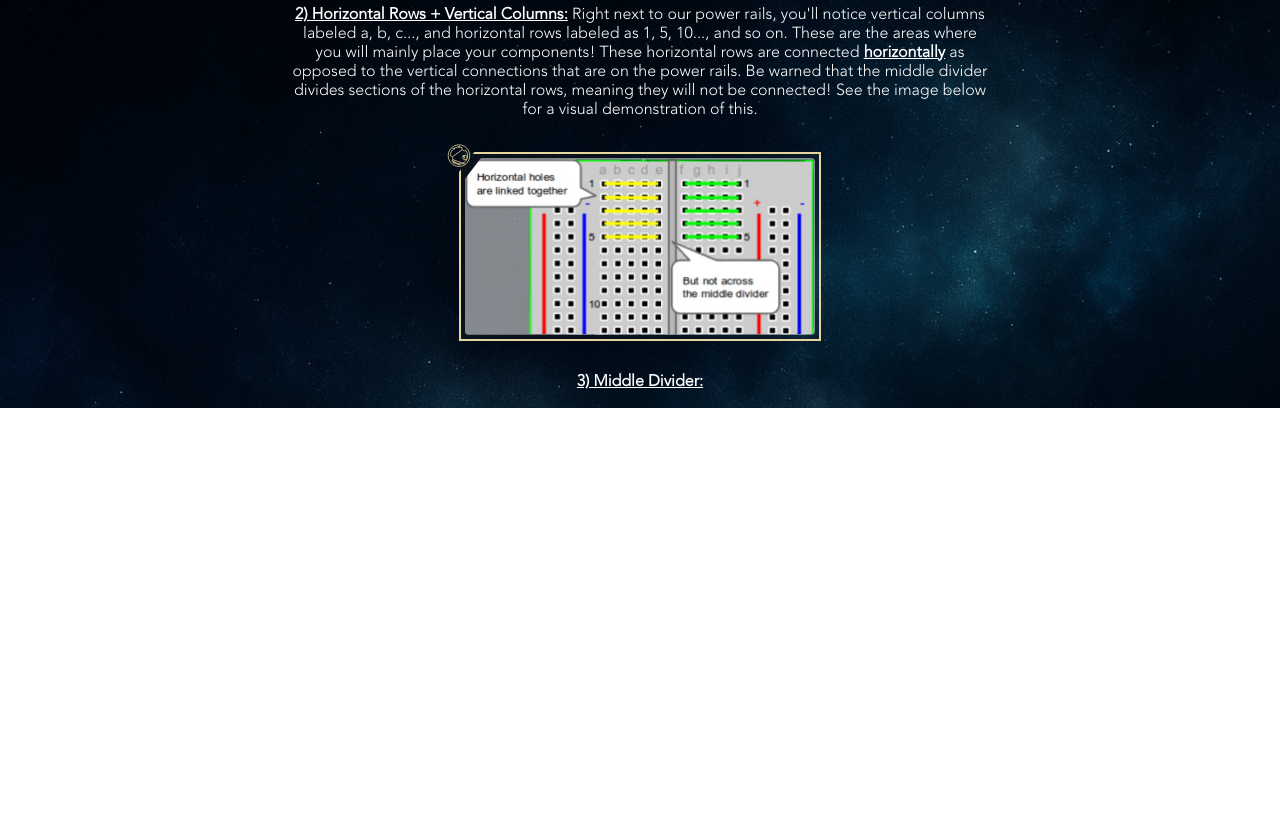
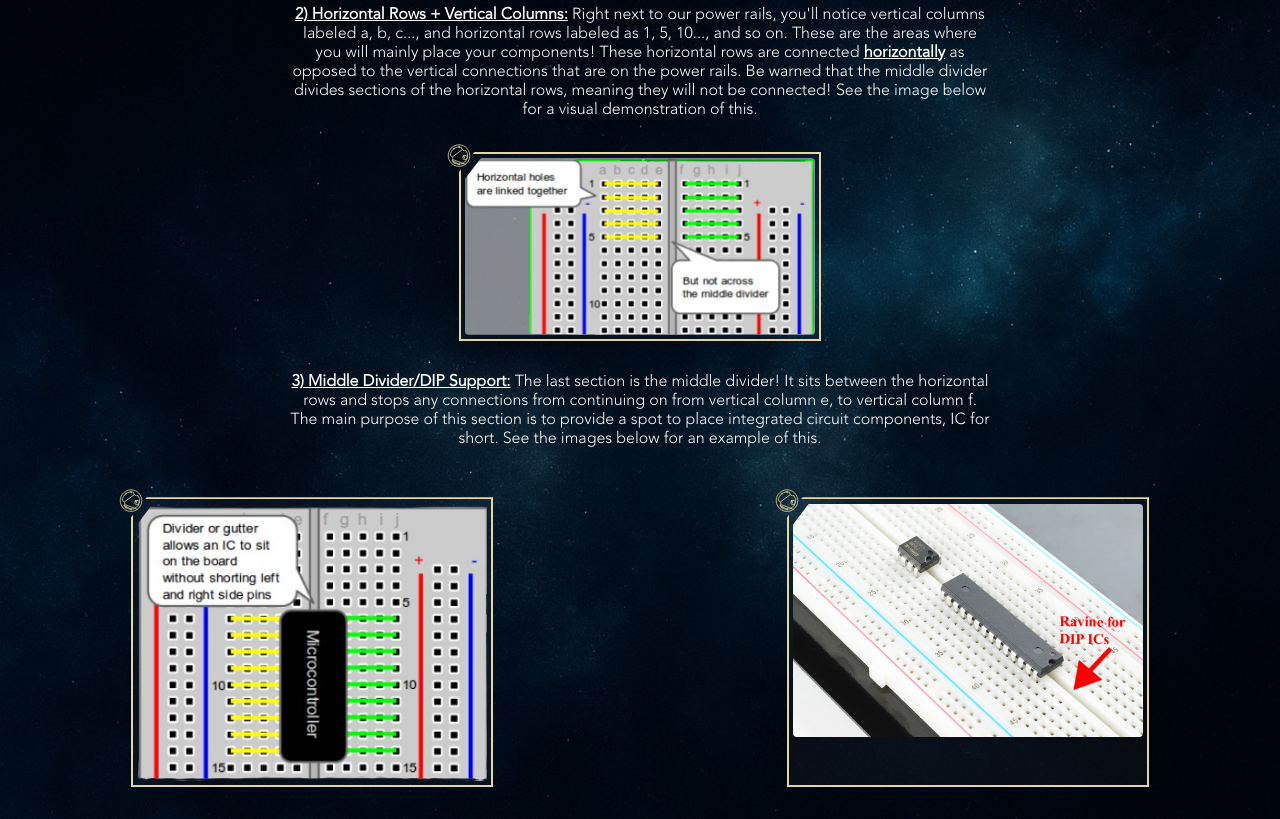
Before and after one commit to KoHuynh/WebsiteTest, a plain HTML site: page breadBoarding.html in a window 1280 px wide. Shown: the part 1592-2411 px from the top of the page. Before the commit the page ends 2000 px from the top, so only its background shows below. Drawn offline with Linux system fonts and the light colour scheme.

Commit message:
iamge row test

```diff
--- a/breadBoarding.html
+++ b/breadBoarding.html
@@ -255,6 +255,13 @@
           transform: translate(-50%, -35%);
         }
 
+        .image-quote-row {
+        display: flex;
+        justify-content: center;
+        gap: 2rem; /* space between the two */
+        flex-wrap: wrap; /* responsive stacking on smaller screens */
+        }
+
         p {
             font-family: Avenir;
             text-align: center;
@@ -352,8 +359,19 @@
 
 <div class = "fade-in-text4">
 <p>
-    <b><u>3) Middle Divider:</u></b>
+    <b><u>3) Middle Divider/DIP Support:</u></b> The last section is the middle divider! It sits between the horizontal rows and stops any connections from continuing on from vertical column e, to
+    vertical column f. The main purpose of this section is to provide a spot to place integrated circuit components, IC for short. See the images below for an example of this.
 </p>
+</div>
+
+<div class="image-quote-row">
+  <blockquote class="image-quote">
+    <img src="middleDividerBreadboard.png" alt="horizontalRowsBreadboard" class="fit-image" />
+  </blockquote>
+
+  <blockquote class="image-quote">
+    <img src="ICexample.png" alt="ICexample" class="fit-image" />
+  </blockquote>
 </div>
 
 <div id="mySidenav" class="sidenav">
```
Also changed, not shown: ICexample.png (added), middleDividerBreadboard.png (added).
